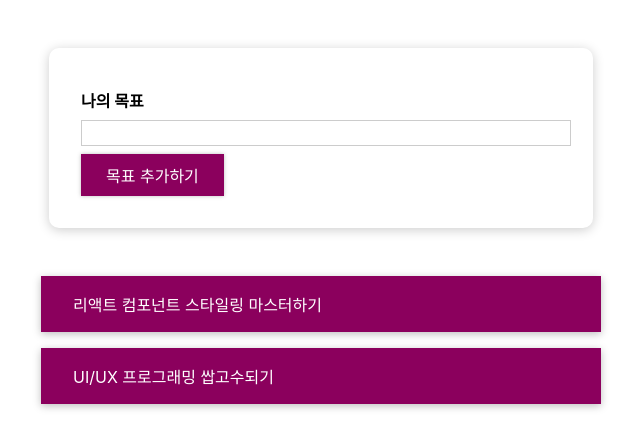
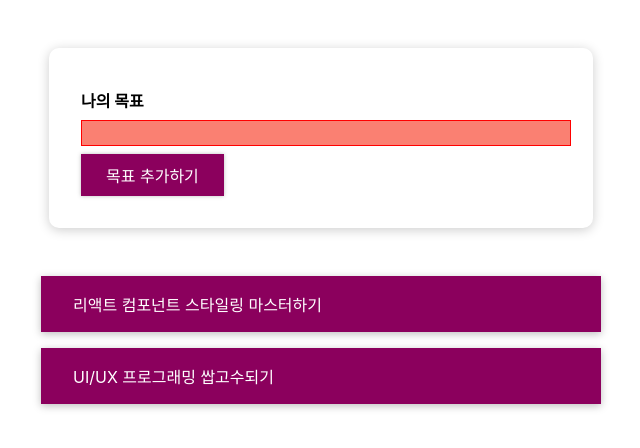
Before and after one commit to kimbyeongmo/react-study, a React (Create React App) app: page / in a window 1280 px wide. Shown: the top 448 px of the page, without its empty margins (319-959 px from the left). Built offline with nearby package versions, Linux system fonts and the light colour scheme.

Commit message:
# 동적 인라인 스타일 변경

```diff
--- a/src/components/CourseGoals/CourseInput.js
+++ b/src/components/CourseGoals/CourseInput.js
@@ -2,11 +2,22 @@ import React, { useState } from 'react';
 import './CourseInput.css';
 import Button from '../UI/Button';
 
-const CourseInput = ({onAdd}) => {
+const CourseInput = ({ onAdd }) => {
+
+  // 목표 인풋에 입력한 값
   const [enteredText, setEnteredText] = useState('');
+
+  // 입력값 검증을 통과했는지 여부를 상태관리
+  const [isValid, setIsValid] = useState(false);
 
   const formSubmitHandler = (e) => {
     e.preventDefault();
+
+    if (enteredText.trim().length === 0) {
+      setIsValid(false);
+      return;
+    }
+
     const newGoalObject = {
       id: Math.random().toString(),
       text: enteredText,
@@ -18,14 +29,30 @@ const CourseInput = ({onAdd}) => {
     setEnteredText('');
   };
 
+  const goalChangeHandler = (e) => {
+
+    const inputValue = e.target.value;
+
+    // 입력값 검증
+    if (inputValue.trim().length > 0) {
+      setIsValid(true);
+    }
+    setEnteredText(inputValue);
+  };
+
   return (
     <form onSubmit={formSubmitHandler}>
       <div className="form-control">
         <label>나의 목표</label>
         <input
           type="text"
-          onChange={(e) => setEnteredText(e.target.value)}
+          onChange={goalChangeHandler}
           value={enteredText}
+          style={{
+            backgroundColor: isValid ? 'transparent' : 'salmon',
+            borderColor: isValid ? 'black' : 'red',
+
+          }}
         />
       </div>
       <Button type="submit">목표 추가하기</Button>
```
